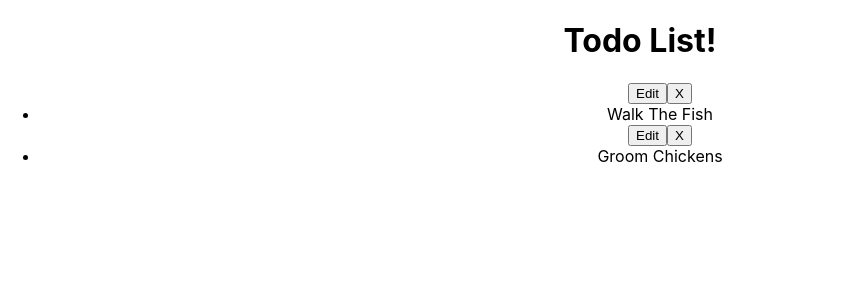
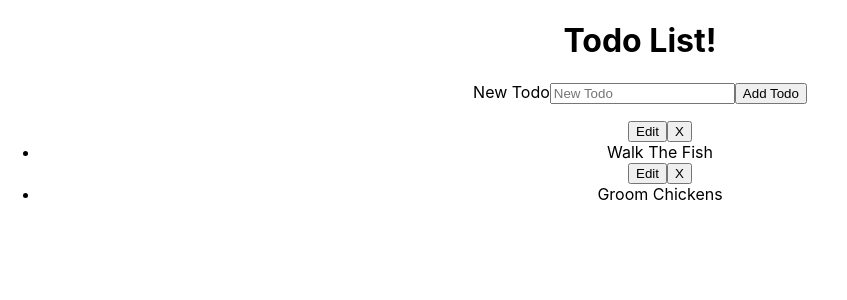
Before and after one commit to khalil06/React-Todo-List, a React (Create React App) app: page / in a window 1280 px wide. Shown: the top 300 px of the page, without its empty margins (0-847 px from the left). Built offline with nearby package versions, Linux system fonts and the light colour scheme.

Commit message:
Todo Form

```diff
--- a/package.json
+++ b/package.json
@@ -9,6 +9,7 @@
     "react": "^17.0.2",
     "react-dom": "^17.0.2",
     "react-scripts": "4.0.3",
+    "uuid": "^8.3.2",
     "web-vitals": "^1.1.2"
   },
   "scripts": {
--- /dev/null
+++ b/src/NewTodoForm.jsx
@@ -0,0 +1,39 @@
+import React, { Component } from "react";
+
+export default class NewTodoForm extends Component {
+  constructor(props) {
+    super(props);
+
+    this.state = {
+      task: "",
+    };
+    this.handleChange = this.handleChange.bind(this);
+    this.handleSubmit = this.handleSubmit.bind(this);
+  }
+  handleChange(evt) {
+    this.setState({
+      [evt.target.name]: evt.target.value,
+    });
+  }
+  handleSubmit(evt) {
+    evt.preventDefault();
+    this.props.createTodo(this.state);
+    this.setState({ task: "" });
+  }
+  render() {
+    return (
+      <form onSubmit={this.handleSubmit}>
+        <label htmlFor="task">New Todo</label>
+        <input
+          type="text"
+          id="task"
+          name="task"
+          placeholder="New Todo"
+          value={this.state.task}
+          onChange={this.handleChange}
+        ></input>
+        <button>Add Todo</button>
+      </form>
+    );
+  }
+}
--- a/src/TodoList.jsx
+++ b/src/TodoList.jsx
@@ -1,5 +1,6 @@
 import React, { Component } from "react";
 import Todo from "./Todo";
+import NewTodoForm from "./NewTodoForm";
 
 export default class TodoList extends Component {
   constructor(props) {
@@ -8,6 +9,10 @@
     this.state = {
       todos: [{ task: "Walk The Fish" }, { task: "Groom Chickens" }],
     };
+    this.create = this.create.bind(this);
+  }
+  create(newTodo) {
+    this.setState({ todos: [...this.state.todos, newTodo] });
   }
 
   render() {
@@ -15,6 +20,7 @@
     return (
       <div>
         <h1>Todo List!</h1>
+        <NewTodoForm createTodo={this.create} />
         <ul>{todos}</ul>
       </div>
     );
```
Also changed, not shown: 1 other file (tests, documents, lock files or other folders).
